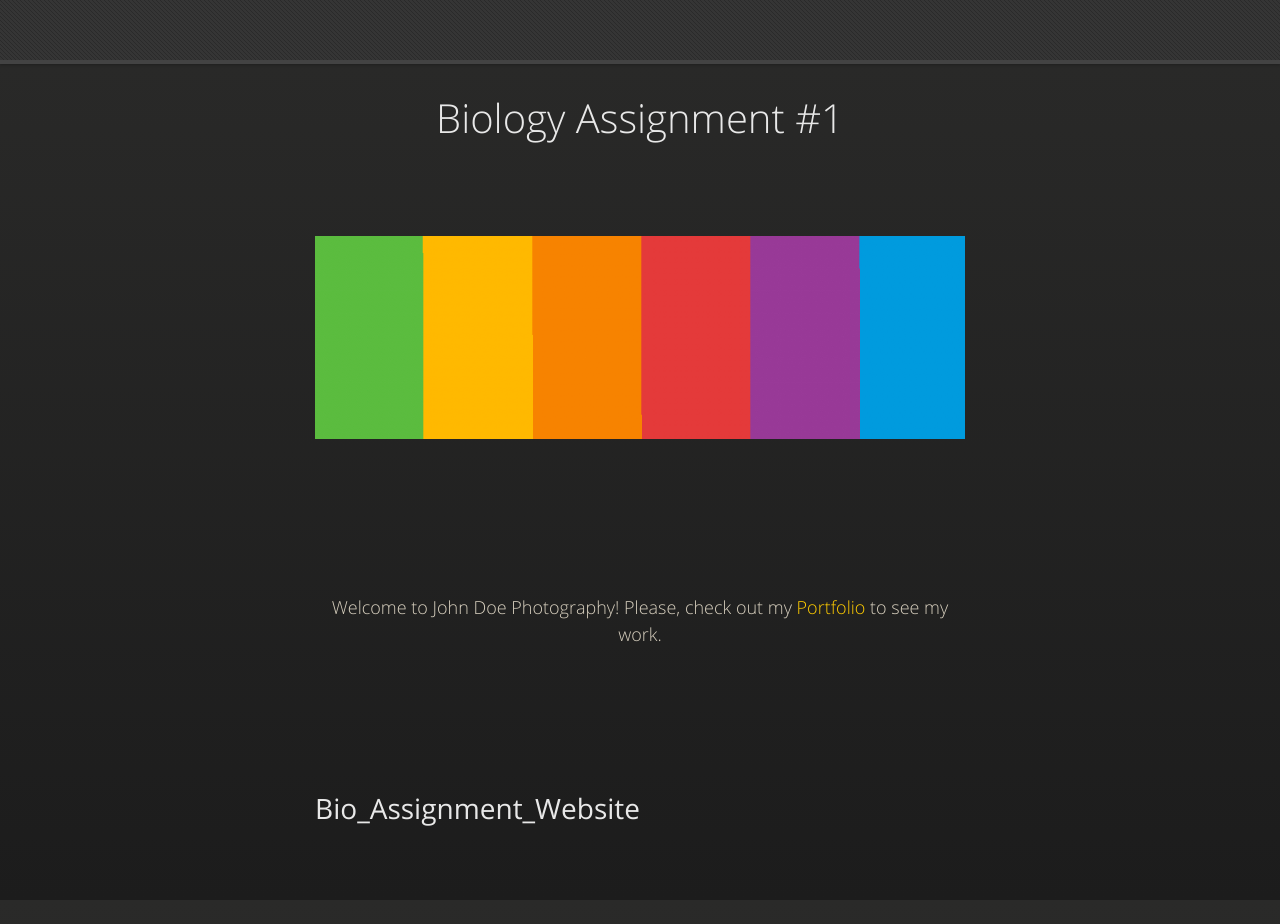
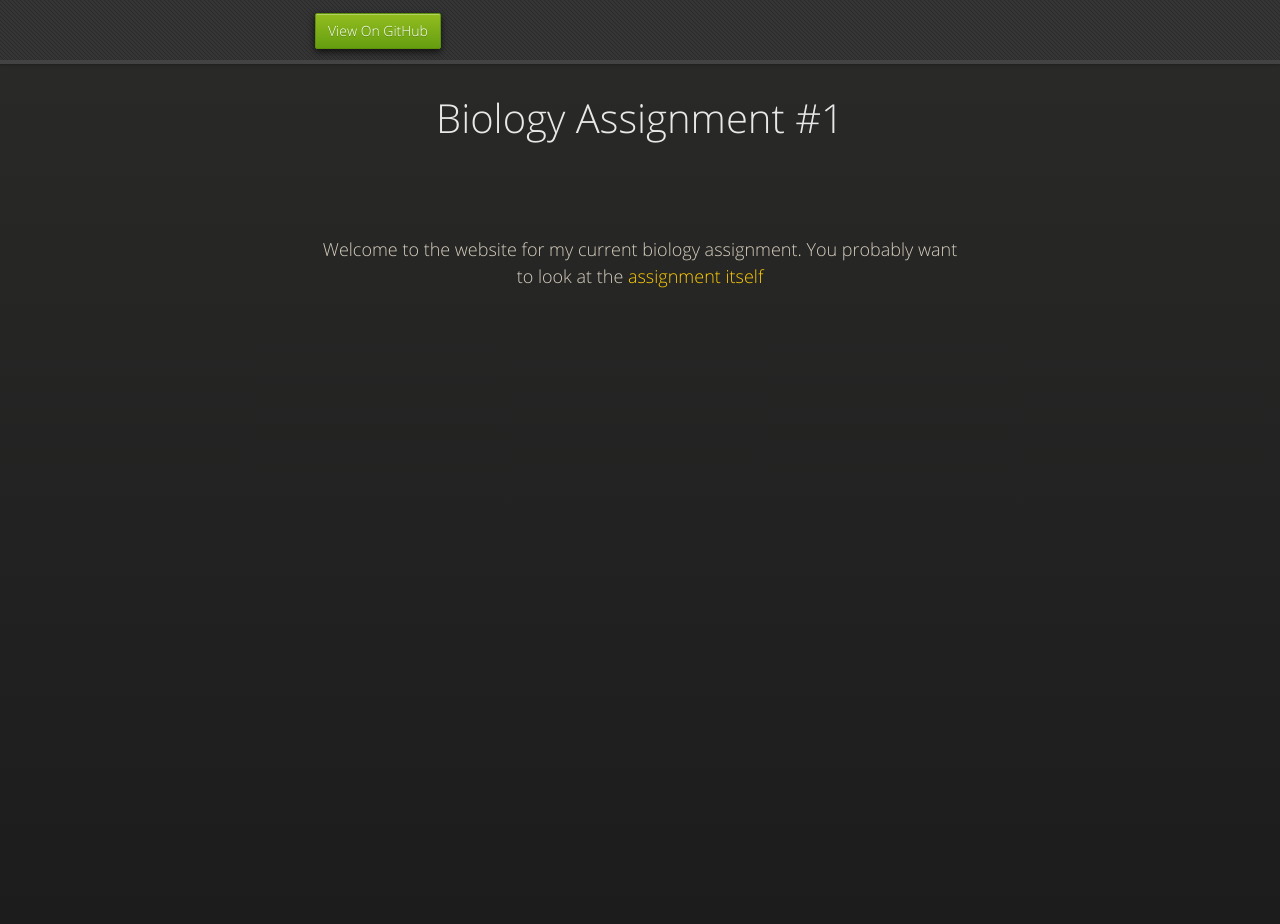
Before and after one commit to Mause/bio, a Jekyll site: the page built from index.html, in a window 1280 px wide and 924 px high. Built offline with Jekyll 4.4.1, drawn with Linux system fonts in a browser that asks for light colours; nearby versions of some CDN libraries.

Commit message:
lets see :D

```diff
--- a/_layouts/default.html
+++ b/_layouts/default.html
@@ -20,7 +20,7 @@
   <body>
       <div id="header">
         <nav>
-          <!-- <li class="fork"><a href="https://github.com/Mause/bio">View On GitHub</a></li> -->
+          <li class="fork"><a href="https://github.com/Mause/bio">View On GitHub</a></li>
           <!-- <li class="downloads"><a href="https://github.com/Mause/bio/zipball/master">ZIP</a></li> -->
           <!-- <li class="downloads"><a href="https://github.com/Mause/bio/tarball/master">TAR</a></li> -->
           <!-- <li class="title">DOWNLOADS</li> -->
@@ -36,8 +36,6 @@
           {{ content }}
 
         </div>
-
-        <h1>Bio_Assignment_Website</h1>
       </section>
 
     </div>
--- a/_layouts/portfolio_entry.html
+++ b/_layouts/page_entry.html
@@ -4,6 +4,4 @@ layout: default
 
 <h2 class="content">{{page.title}}</h2>
 
-<img src="{{ page.image }}" />
-
 {{ content }}
--- a/index.html
+++ b/index.html
@@ -2,12 +2,12 @@
 layout: default
 title : testing
 ---
-<section role="banner">
+<!-- <section role="banner">
   <img src="/img/banner.jpg" />
 </section>
-
+ -->
 <section class="content">
   <p>
-  Welcome to John Doe Photography! Please, check out my <a href="/portfolio/">Portfolio</a> to see my work.
+  Welcome to the website for my current biology assignment. You probably want to look at the <a href="/assignment/">assignment itself</a>
   </p>
 </section>
```
Also changed, not shown: assignment/index.html (renamed from portfolio/index.html, +4 -4 lines).
